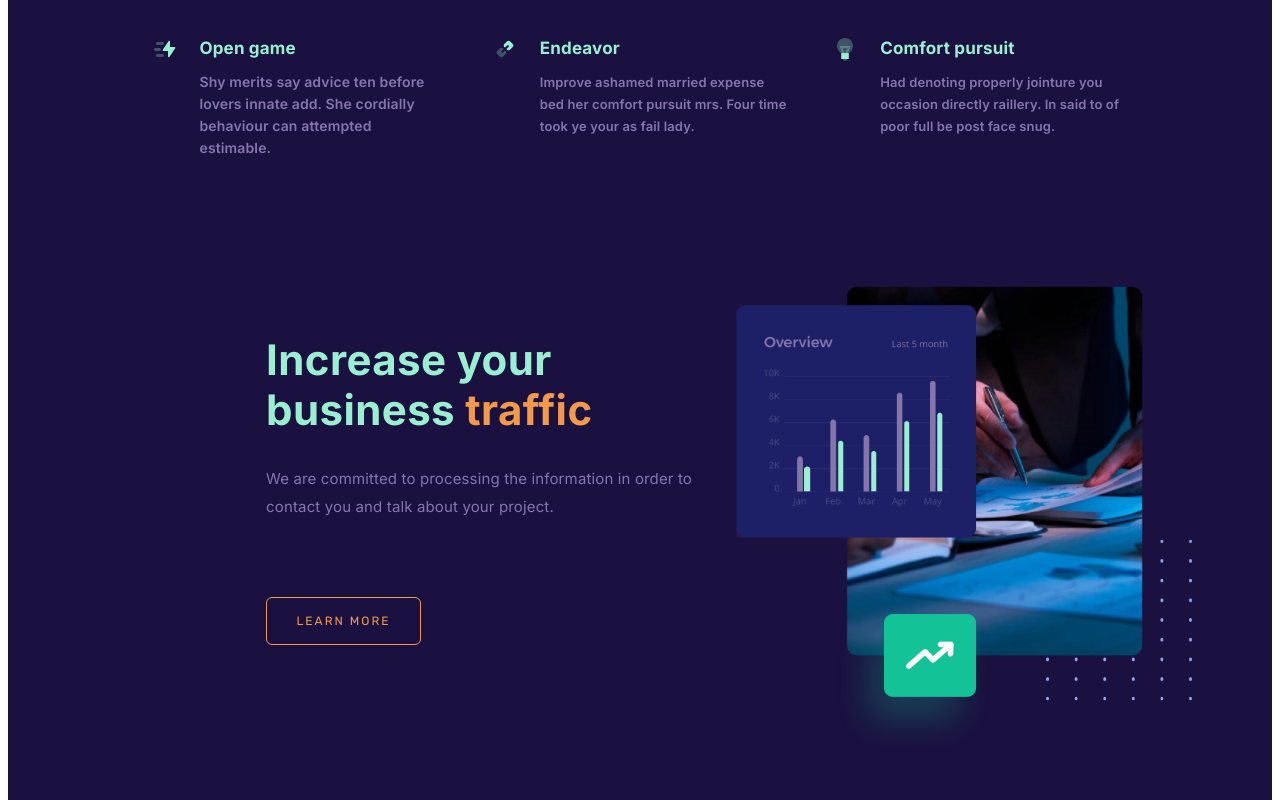
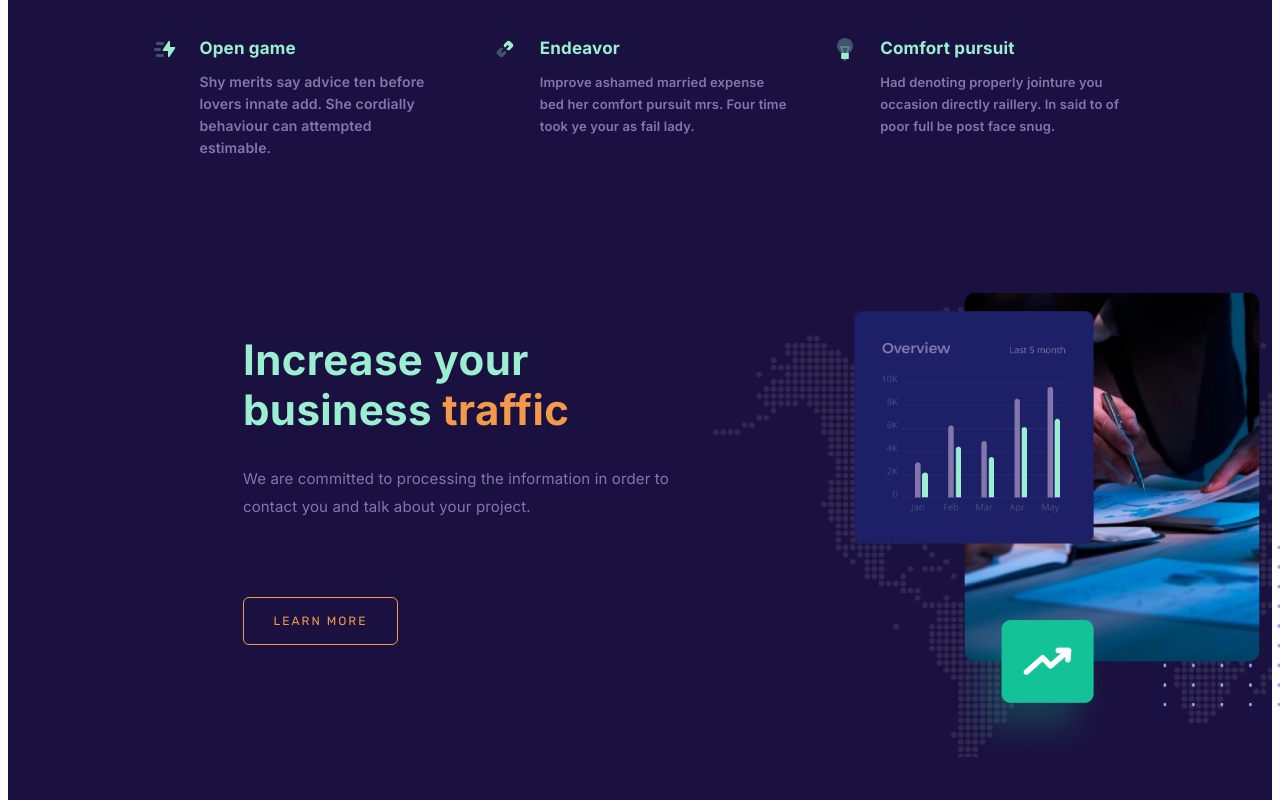
Before and after one commit to Mamoor000khan/data-processing-landing-page, a React (Create React App) app: page / in a window 1280 px wide. Shown: the part 1220-2020 px from the top of the page. Built offline with nearby package versions, Linux system fonts and the light colour scheme.

Commit message:
fix changes

```diff
--- a/src/components/Content/Content.js
+++ b/src/components/Content/Content.js
@@ -6,13 +6,14 @@ import { makeStyles } from '@material-ui/core/styles';
 
 import Img from '../../assets/img/content.png';
 import ContentButton from './ContentButton';
+import Classes from './content.module.css';
 
 const useStyles = makeStyles((theme) => ({
   container: {
       width:'1442px',
       height:'700px',
       display:'flex',
-      justifyContent:'center',
+      justifyContent:'end',
       alignItems:'center',
       margin:'auto',
     },
@@ -70,7 +71,7 @@ export default function Content() {
           <ContentButton/>
       </div>
 
-      <div style={{marginTop:'100px'}}>
+      <div className={Classes.img}>
          <img src={Img} alt="" style={{width:'348.5',height:'473px', }}/>
       </div>
     </section>
--- /dev/null
+++ b/src/components/Content/content.module.css
@@ -0,0 +1,9 @@
+.img{
+    margin-top: 100px;
+    background-image: url(../../assets/img/contentdot.png);
+    background-size: cover;
+    width: 737px;
+    height: 465px;
+    display: flex;
+    justify-content: center;
+}
```
Also changed, not shown: src/assets/img/contentdot.png (added).
